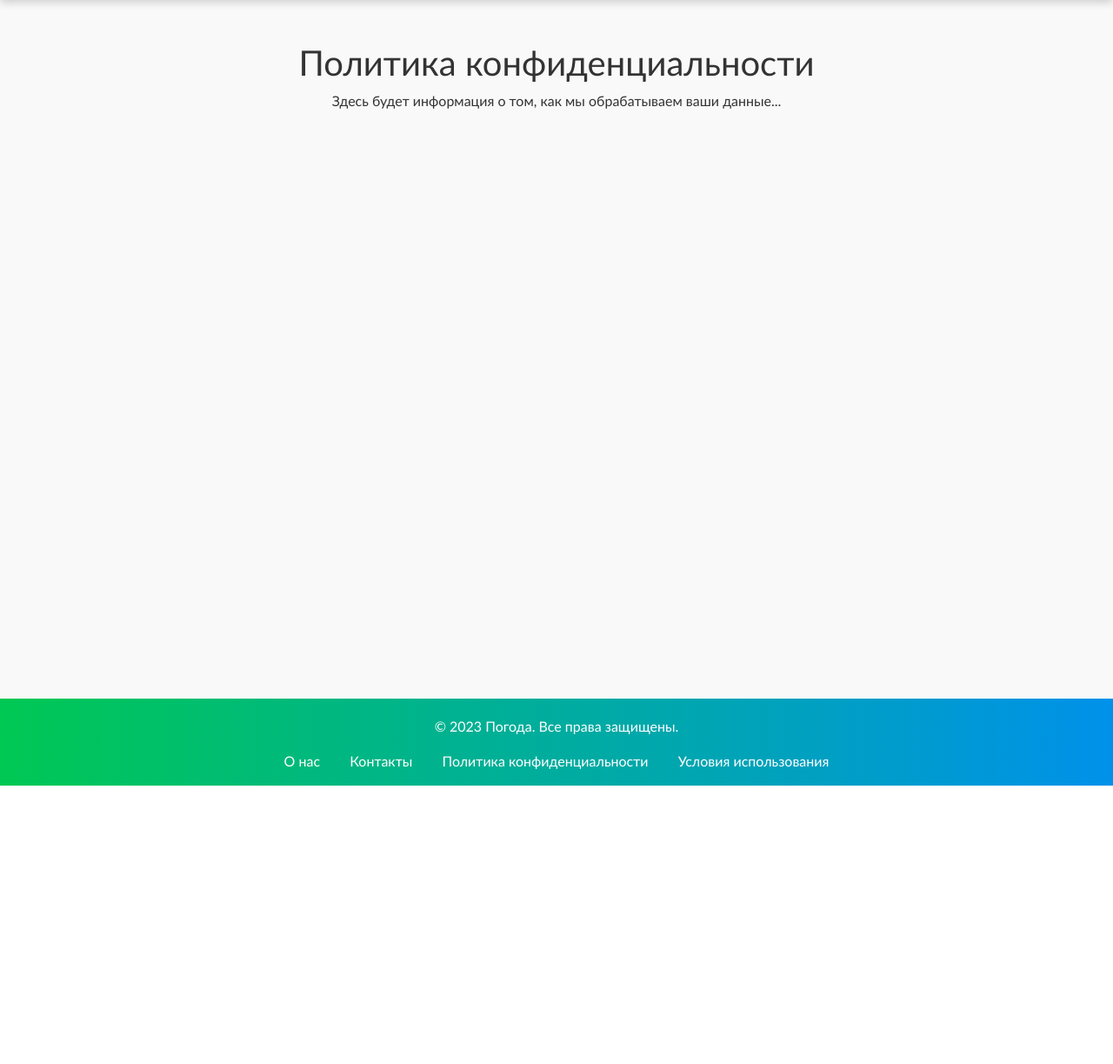
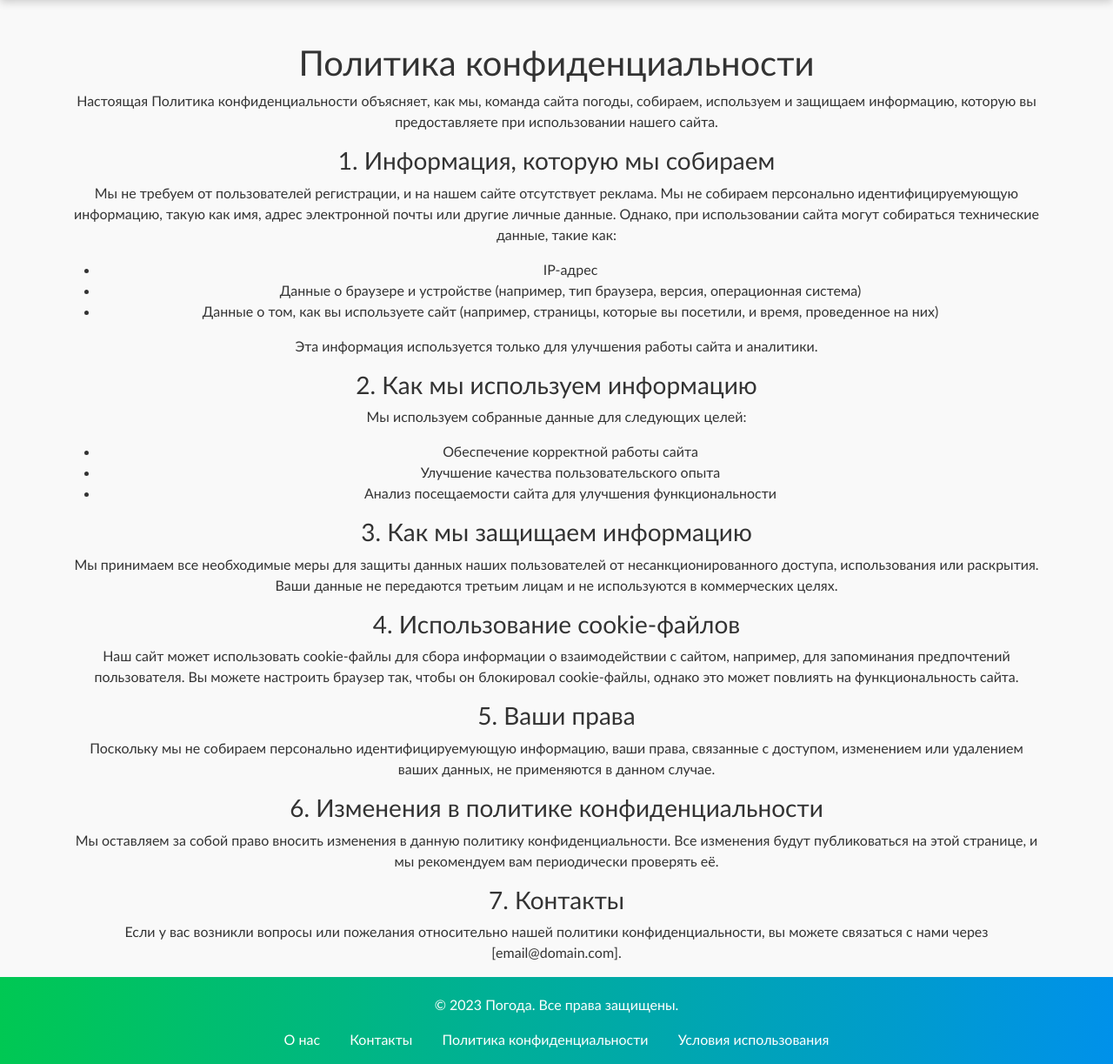
Before and after one commit to Egusev3000/THEWEATHER, a Django app: page /privacy-policy/ in a window 1280 px wide. Shown: the part 57-1280 px from the top of the page at 87% size. Before the commit the page ends 960 px from the top, so only its background shows below. Run offline with Django 5.2, Linux system fonts and the light colour scheme.

Commit message:
Added Privacu Policy

```diff
--- a/weather/templates/weather/privacy_policy.html
+++ b/weather/templates/weather/privacy_policy.html
@@ -13,7 +13,40 @@
 
     <div class="container mt-5">
         <h1>Политика конфиденциальности</h1>
-        <p>Здесь будет информация о том, как мы обрабатываем ваши данные...</p>
+
+        <p>Настоящая Политика конфиденциальности объясняет, как мы, команда сайта погоды, собираем, используем и защищаем информацию, которую вы предоставляете при использовании нашего сайта.</p>
+
+        <h3>1. Информация, которую мы собираем</h3>
+        <p>Мы не требуем от пользователей регистрации, и на нашем сайте отсутствует реклама. Мы не собираем персонально идентифицируемующую информацию, такую как имя, адрес электронной почты или другие личные данные. Однако, при использовании сайта могут собираться технические данные, такие как:</p>
+        <ul>
+            <li>IP-адрес</li>
+            <li>Данные о браузере и устройстве (например, тип браузера, версия, операционная система)</li>
+            <li>Данные о том, как вы используете сайт (например, страницы, которые вы посетили, и время, проведенное на них)</li>
+        </ul>
+        <p>Эта информация используется только для улучшения работы сайта и аналитики.</p>
+
+        <h3>2. Как мы используем информацию</h3>
+        <p>Мы используем собранные данные для следующих целей:</p>
+        <ul>
+            <li>Обеспечение корректной работы сайта</li>
+            <li>Улучшение качества пользовательского опыта</li>
+            <li>Анализ посещаемости сайта для улучшения функциональности</li>
+        </ul>
+
+        <h3>3. Как мы защищаем информацию</h3>
+        <p>Мы принимаем все необходимые меры для защиты данных наших пользователей от несанкционированного доступа, использования или раскрытия. Ваши данные не передаются третьим лицам и не используются в коммерческих целях.</p>
+
+        <h3>4. Использование cookie-файлов</h3>
+        <p>Наш сайт может использовать cookie-файлы для сбора информации о взаимодействии с сайтом, например, для запоминания предпочтений пользователя. Вы можете настроить браузер так, чтобы он блокировал cookie-файлы, однако это может повлиять на функциональность сайта.</p>
+
+        <h3>5. Ваши права</h3>
+        <p>Поскольку мы не собираем персонально идентифицируемующую информацию, ваши права, связанные с доступом, изменением или удалением ваших данных, не применяются в данном случае.</p>
+
+        <h3>6. Изменения в политике конфиденциальности</h3>
+        <p>Мы оставляем за собой право вносить изменения в данную политику конфиденциальности. Все изменения будут публиковаться на этой странице, и мы рекомендуем вам периодически проверять её.</p>
+
+        <h3>7. Контакты</h3>
+        <p>Если у вас возникли вопросы или пожелания относительно нашей политики конфиденциальности, вы можете связаться с нами через [email@domain.com].</p>
     </div>
 
     {% include "main/footer.html" %}
```
